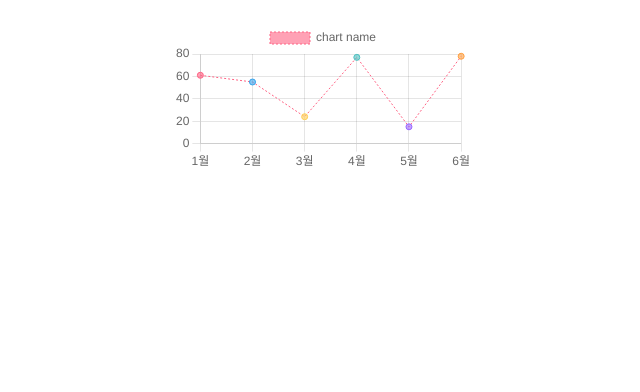
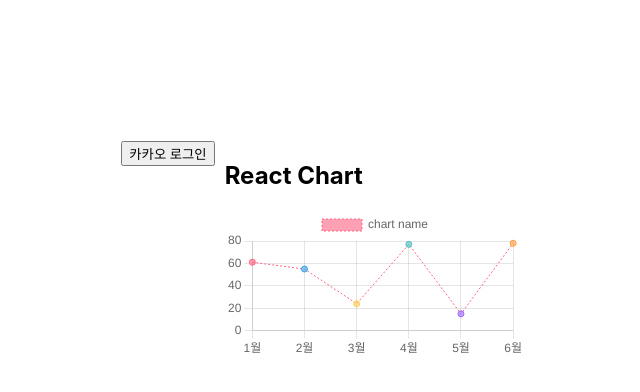
Before and after one commit to dbs271/front-end-stacks, a React (Create React App) app in the folder todolist/: page / in a window 1280 px wide. Shown: the top 392 px of the page, without its empty margins (317-957 px from the left). Built offline with nearby package versions, Linux system fonts and the light colour scheme.

Commit message:
kakao 간편 로그인 test

```diff
--- a/todolist/src/App.js
+++ b/todolist/src/App.js
@@ -21,7 +21,7 @@ export default App;
 const S = {};
 
 S.Wrapper = styled.div`
-  height: 100px;
+  height: 500px;
   display: flex;
   align-items: center;
   justify-content: center;
--- a/todolist/src/pages/Main.jsx
+++ b/todolist/src/pages/Main.jsx
@@ -4,8 +4,10 @@ import Login from "../components/Login";
 
 const Main = () => {
   return (
-    <div>
-      <Login />
+    <div style={{ display: "flex", gap: "10px" }}>
+      <div>
+        <Login />
+      </div>
       <div>
         <ChartExample />
       </div>
```
